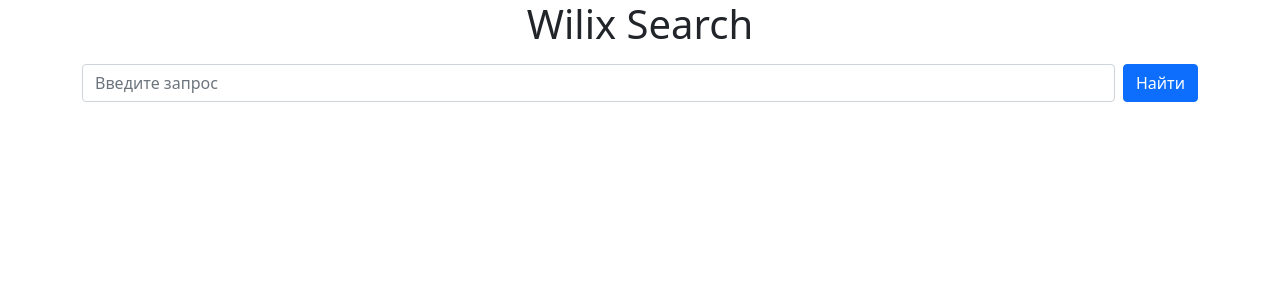
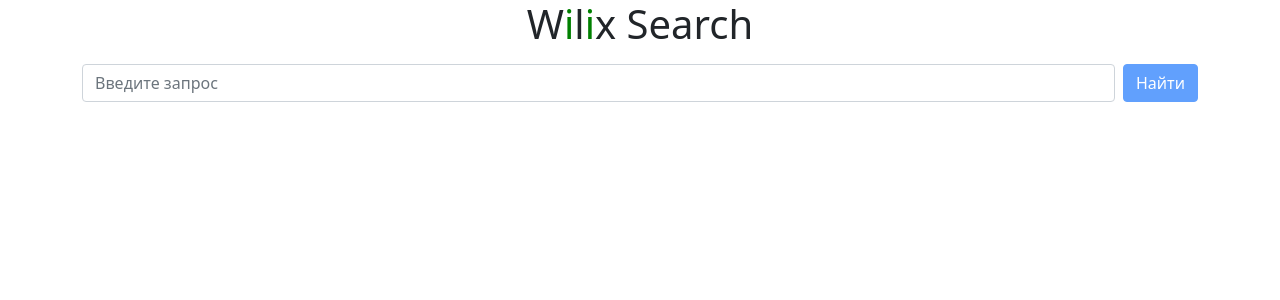
Before and after one commit to SergeyLebidko/wilix_task_4, a React (Create React App) app: page / in a window 1280 px wide. Shown: the top 300 px of the page. Built offline with nearby package versions, Linux system fonts and the light colour scheme.

Commit message:
Настроена длина строки. Настроено поведение кнопки Найти

```diff
--- a/src/components/App/App.tsx
+++ b/src/components/App/App.tsx
@@ -1,4 +1,4 @@
-import React from 'react';
+import React, {useState} from 'react';
 import Form from 'react-bootstrap/Form';
 import Container from 'react-bootstrap/Container';
 import Stack from 'react-bootstrap/Stack';
@@ -7,6 +7,12 @@ import WilixHeader from '../WilixHeader/WilixHeader';
 import './App.css';
 
 const App: React.FC = () => {
+  const [hasSearchBtn, setHasSearchBtn] = useState<boolean>(false);
+
+  const searchTextChangeHandler = (event: React.ChangeEvent): void => {
+    setHasSearchBtn(!!(event.target as HTMLInputElement).value);
+  };
+
   const clickHandler = (): void => console.log('Сработало');
 
   return (
@@ -14,8 +20,10 @@ const App: React.FC = () => {
       <Stack gap={2}>
         <WilixHeader/>
         <Stack gap={2} direction="horizontal">
-          <Form.Control type="text" placeholder="Введите запрос"/>
-          <Button variant="primary" onClick={clickHandler}>Найти</Button>
+          <Form.Control type="text" onChange={searchTextChangeHandler} placeholder="Введите запрос"/>
+          <Button variant="primary" disabled={!hasSearchBtn} onClick={clickHandler}>
+            Найти
+          </Button>
         </Stack>
       </Stack>
     </Container>
--- a/src/components/WilixHeader/WilixHeader.css
+++ b/src/components/WilixHeader/WilixHeader.css
@@ -1,3 +1,7 @@
 .accent_letter {
     color: green;
 }
+
+.disable_select {
+    user-select: none;
+}
--- a/src/components/WilixHeader/WilixHeader.tsx
+++ b/src/components/WilixHeader/WilixHeader.tsx
@@ -1,8 +1,9 @@
 import React from 'react';
+import './WilixHeader.css';
 
 const WilixHeader: React.FC = () => {
   return (
-    <h1 className="text-center">
+    <h1 className="text-center disable_select">
       W
       <span className="accent_letter">i</span>
       l
```
Also changed, not shown: .eslintrc.json.
